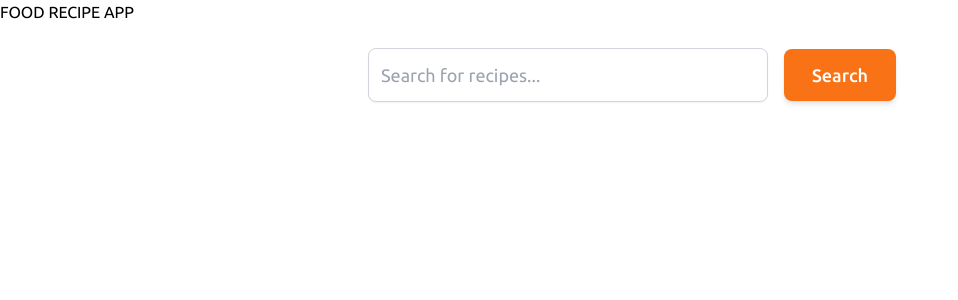
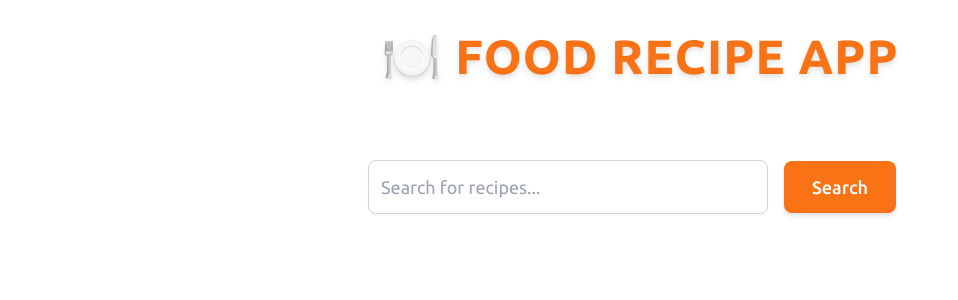
Before and after one commit to mabdullah525/food-recipe-app, a React (Create React App) app: page / in a window 1280 px wide. Shown: the top 300 px of the page, without its empty margins (0-958 px from the left). Built offline with nearby package versions, Linux system fonts and the light colour scheme.

Commit message:
Addding Some css

```diff
--- a/src/Components/Mainpage.js
+++ b/src/Components/Mainpage.js
@@ -25,8 +25,9 @@ const Mainpage = () => {
 
   return (
     <>
-      <h1 className='head'>FOOD RECIPE APP</h1>
-      <div className='container px-3'>
+      <h1 className="head container mx-auto">🍽️ FOOD RECIPE APP</h1>
+
+      <div className='container mx-auto px-4 py-8'>
         <div className='search-bar'>
           <input
             type="text"
--- a/src/index.css
+++ b/src/index.css
@@ -29,3 +29,6 @@ body{
 .inner-img{
     @apply w-full h-[16rem] object-cover rounded-lg mb-4;
 }
+.head{
+    @apply text-4xl sm:text-5xl font-extrabold text-orange-500 text-center mt-8 mb-6 tracking-wide drop-shadow-md;
+}
```
